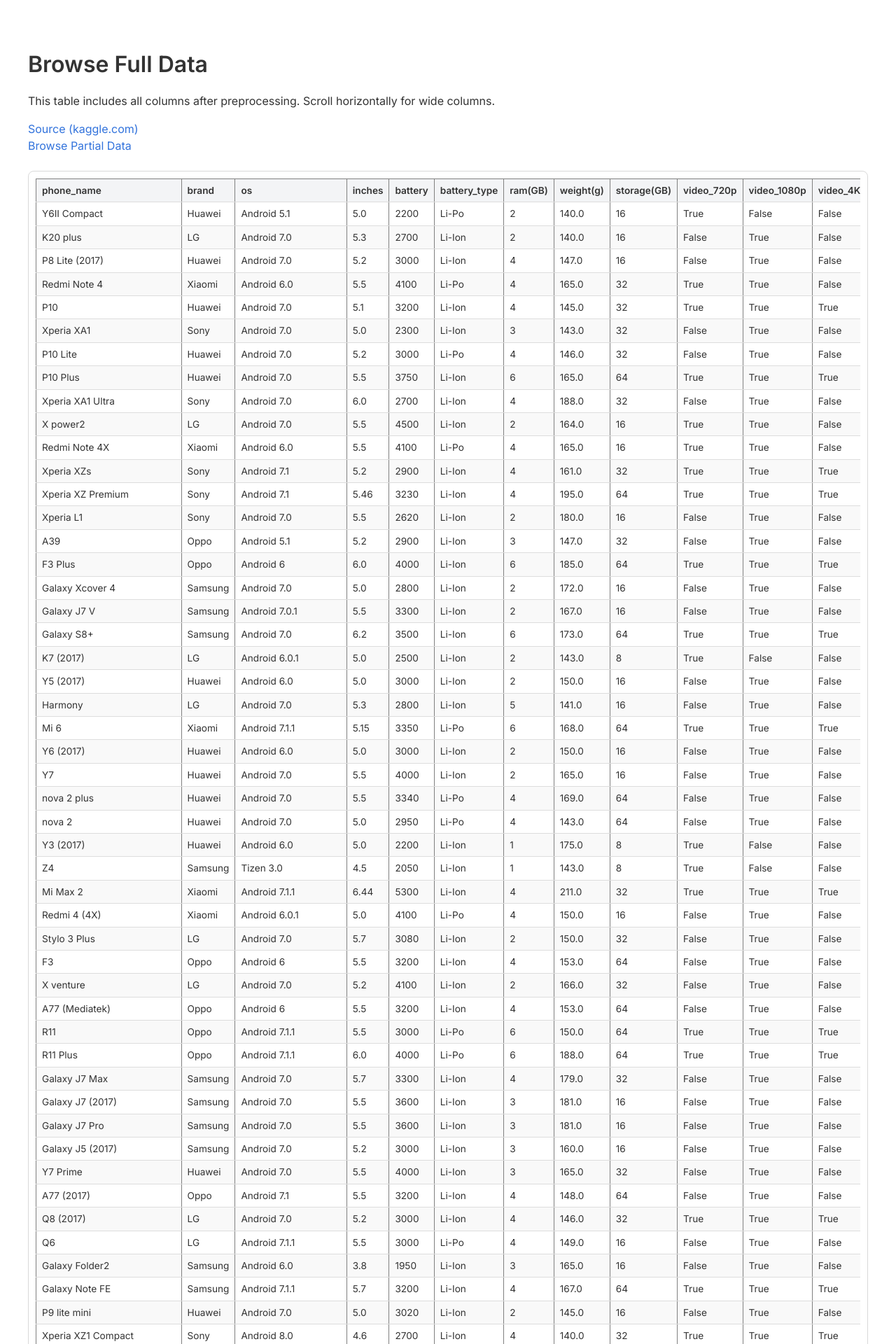
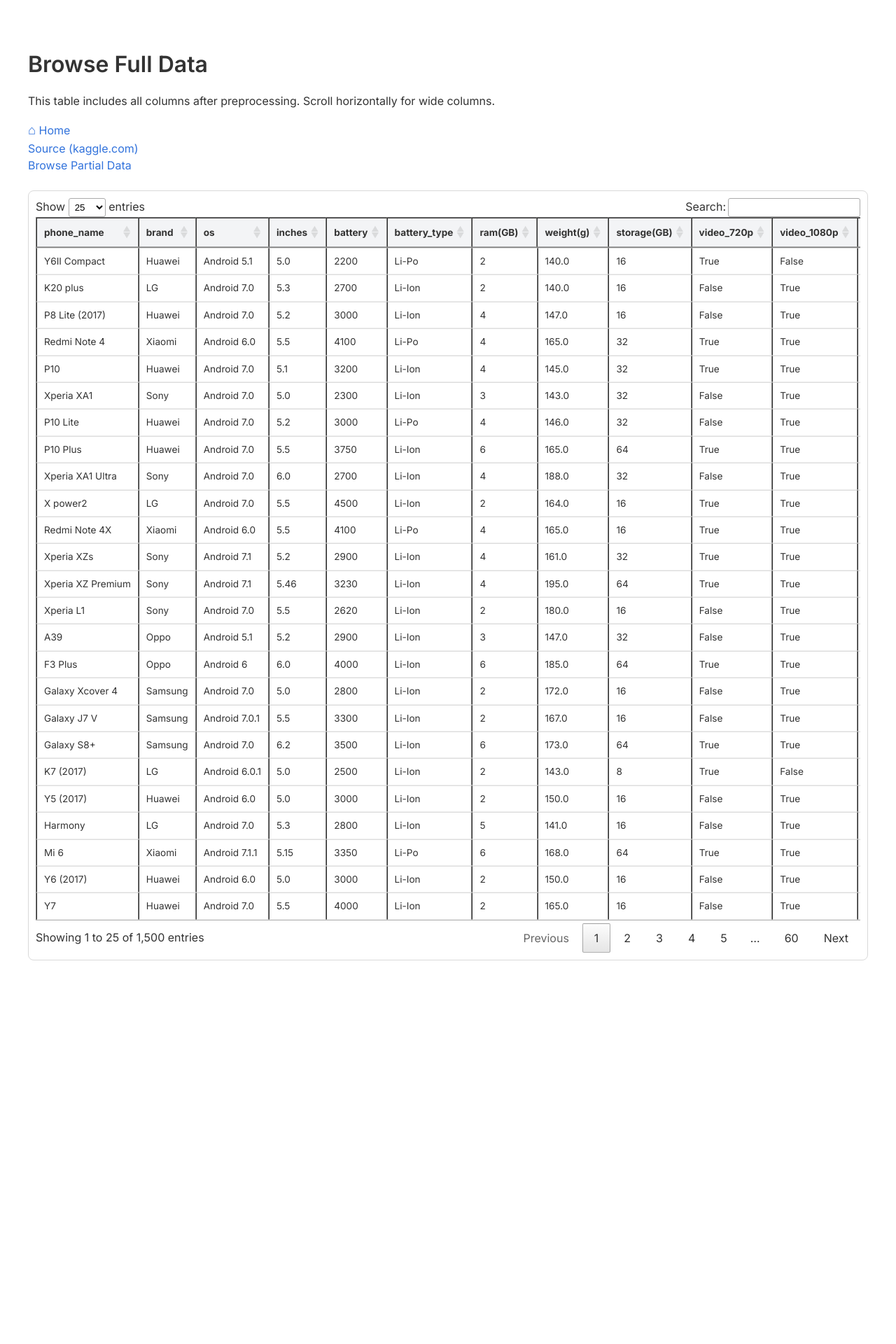
Before and after one commit to ezranudd/phone-dashboard, a Flask app: page /browse-full.html in a window 1280 px wide. Shown: the top 1920 px of the page at 70% size. After the commit the page ends 1372 px from the top, so only its background shows below. Run offline with Flask 3, Linux system fonts and the light colour scheme; lists and menus that the app fills with data are empty; some libraries are stand-ins or nearby versions.

Commit message:
switch to DataTables and improve browse-page navigation

```diff
--- a/static/css/main.css
+++ b/static/css/main.css
@@ -46,6 +46,10 @@ a {
 
 a:hover {
   text-decoration: underline;
+}
+
+.home-icon {
+  font-size: 1.15em;
 }
 
 .tabs {
@@ -164,11 +168,6 @@ table tr:nth-child(even) {
   padding: 10px;
 }
 
-.table-page .table-scroll {
-  max-width: 100%;
-  overflow-x: auto;
-}
-
 .table-page table {
   width: max-content;
   min-width: 100%;
@@ -182,10 +181,12 @@ table tr:nth-child(even) {
   padding: 6px 8px;
 }
 
-.table-page table th {
-  position: sticky;
-  top: 0;
-  z-index: 1;
+.table-page .dataTables_wrapper {
+  width: 100%;
+}
+
+.table-page table.dataTable {
+  width: 100% !important;
 }
 
 @media (max-width: 768px) {
--- a/templates/browse-full.html
+++ b/templates/browse-full.html
@@ -2,17 +2,34 @@
 <html>
 <head>
   <link rel="stylesheet" href="{{ url_for('static', filename='css/main.css') }}">
+  <link rel="stylesheet" href="https://cdn.datatables.net/1.13.8/css/jquery.dataTables.min.css">
   <title>Browse Data (Full)</title>
 </head>
 <body>
     <h1>Browse Full Data</h1>
     <p>This table includes all columns after preprocessing. Scroll horizontally for wide columns.</p>
+    <a href="/"><span class="home-icon">&#8962;</span> Home</a><br>
     <a href="https://www.kaggle.com/datasets/berkayeserr/phone-prices">Source (kaggle.com)</a><br>
     <a href="/browse.html">Browse Partial Data</a><br><br>
     <div class="table-page">
-      <div class="table-scroll">
-        {{ table_html|safe }}
-      </div>
+      {{ table_html|safe }}
     </div>
+    <script src="https://code.jquery.com/jquery-3.7.1.min.js"></script>
+    <script src="https://cdn.datatables.net/1.13.8/js/jquery.dataTables.min.js"></script>
+    <script>
+      $(function () {
+        const table = $('.table-page table');
+        if (!table.length) return;
+
+        table.DataTable({
+          pageLength: 25,
+          lengthMenu: [[10, 25, 50, 100, -1], [10, 25, 50, 100, 'All']],
+          scrollX: true,
+          autoWidth: false,
+          deferRender: true,
+          order: []
+        });
+      });
+    </script>
 </body>
 </html>
```
Also changed, not shown: templates/browse.html (+20 -3 lines), README.md, static/images/avg_price_by_brand.svg, static/images/battery_efficiency_by_brand.svg, static/images/battery_type_pie.svg, static/images/brand_pie.svg, static/images/correlation_heatmap.svg, static/images/histograms.svg, static/images/os_pie.svg, static/images/price_by_os_boxplot.svg, static/images/specs_by_brand.svg, static/images/video_formats.svg, static/images/yearly_trends.svg.
